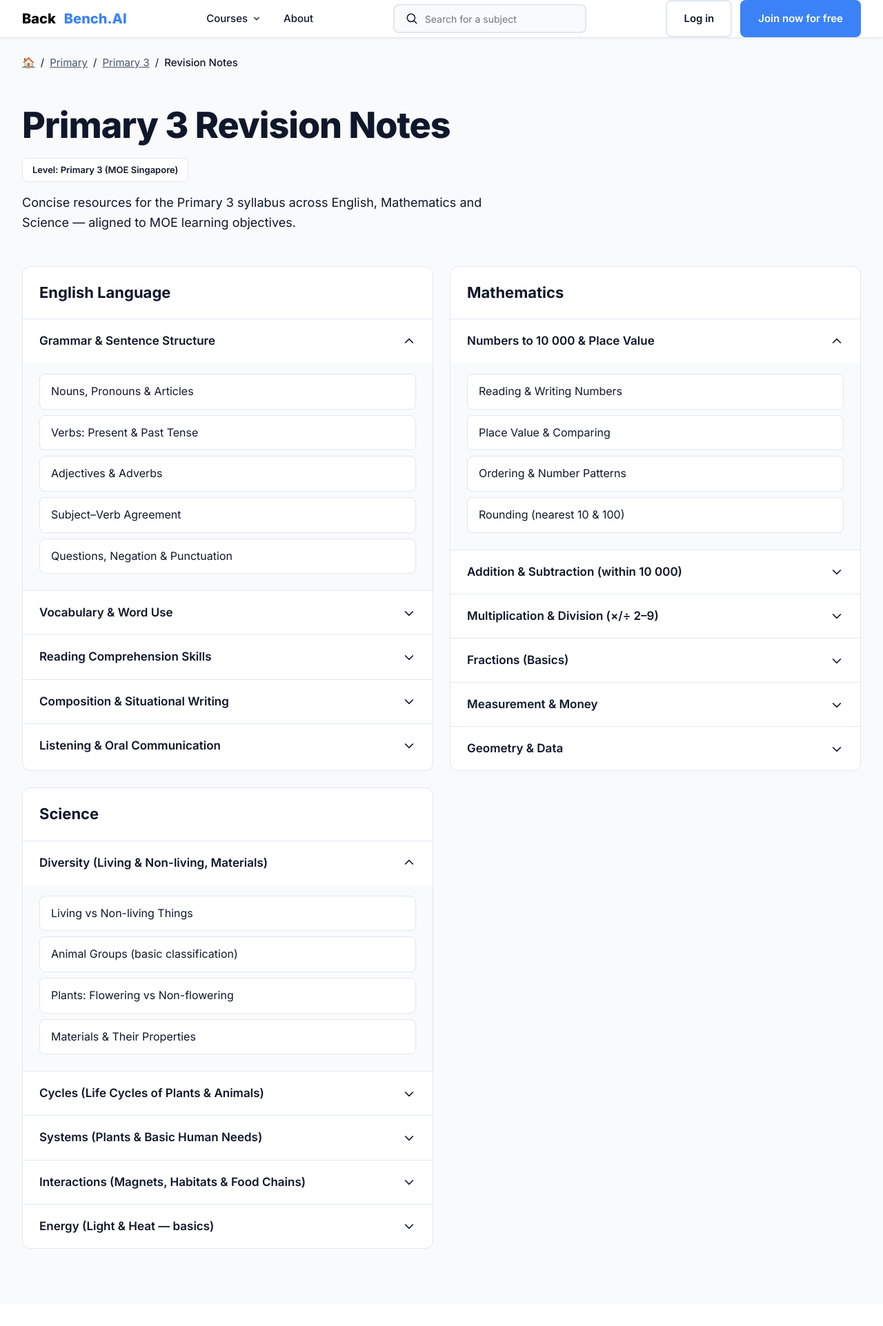
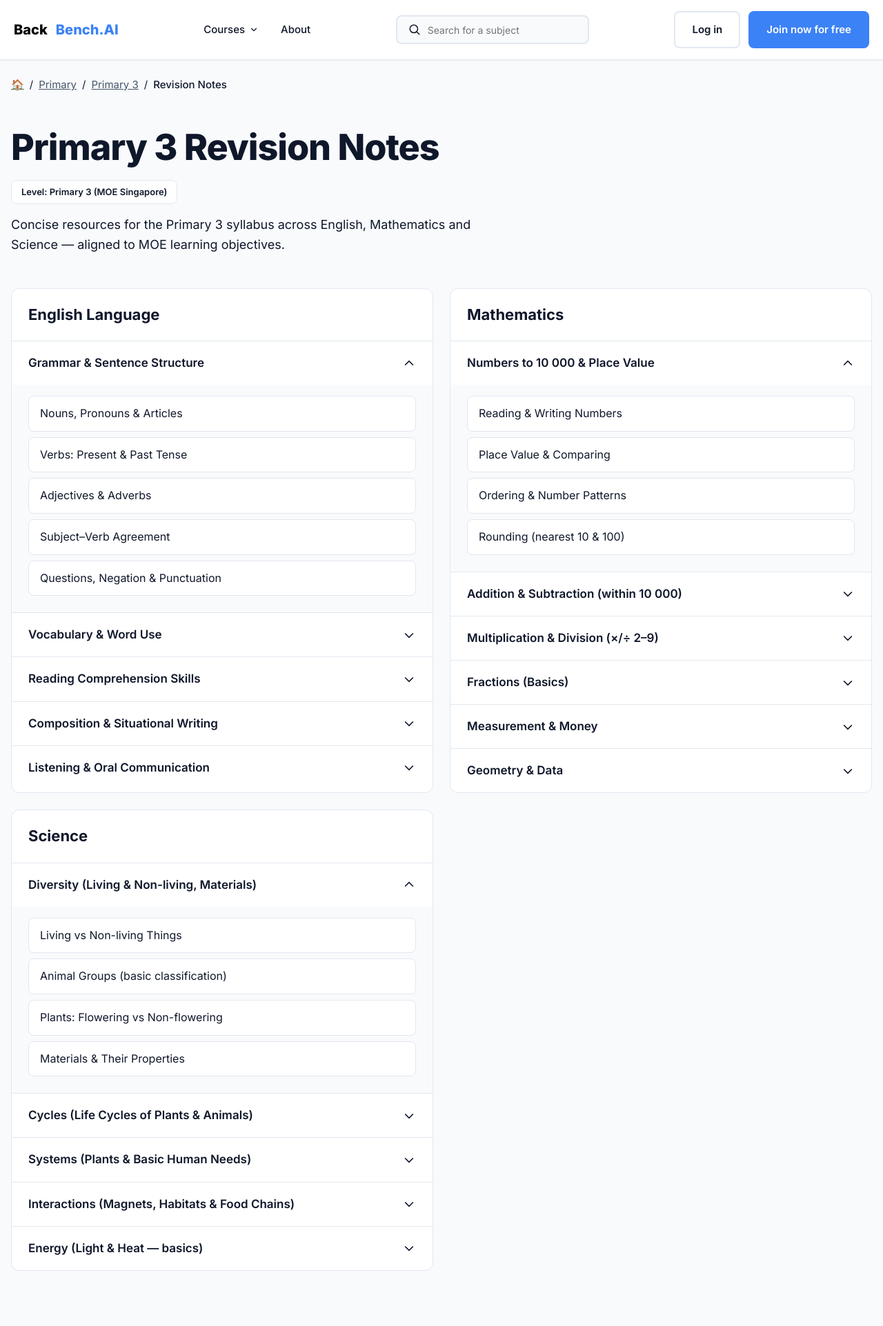
Before and after one commit to ponp1234/backbencher, a Python web app: template templates/0301.html in a window 1280 px wide. Shown: the whole page at 69% size. Before the commit the page ends 1811 px from the top, so only its background shows below. Run offline with Jinja, Linux system fonts and the light colour scheme; the template is opened without the code that fills it, so the values that code supplies are empty.

Commit message:
modified

```diff
--- a/templates/0301.html
+++ b/templates/0301.html
@@ -1354,9 +1354,6 @@
 
     /* Tablet */
     @media (min-width: 768px) {
-      .container {
-        padding: 0 32px;
-      }
 
       .page-title {
         font-size: 42px;
--- a/templates/030101.html
+++ b/templates/030101.html
@@ -33,6 +33,7 @@
       -webkit-font-smoothing: antialiased;
       background: var(--bg-light);
     }
+
 
     /* Header */
     .header {
```
